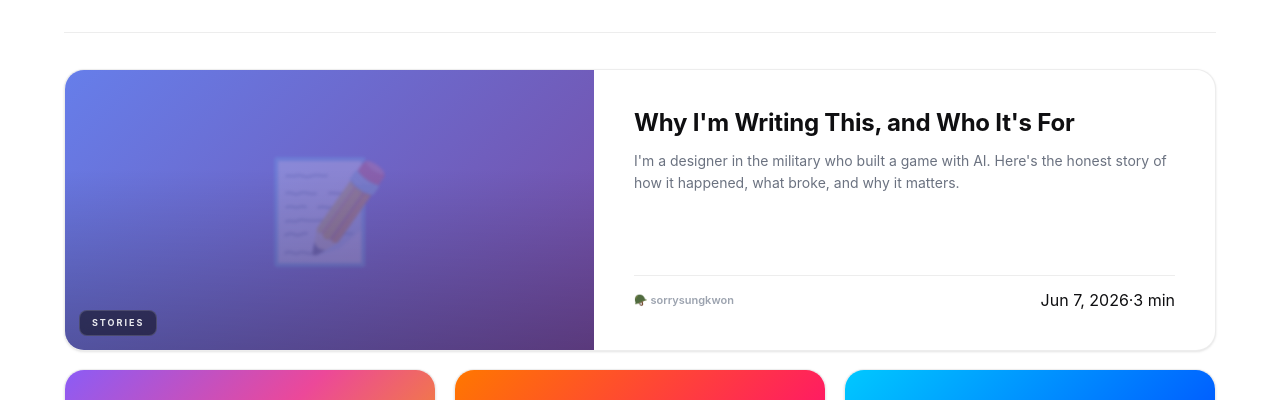
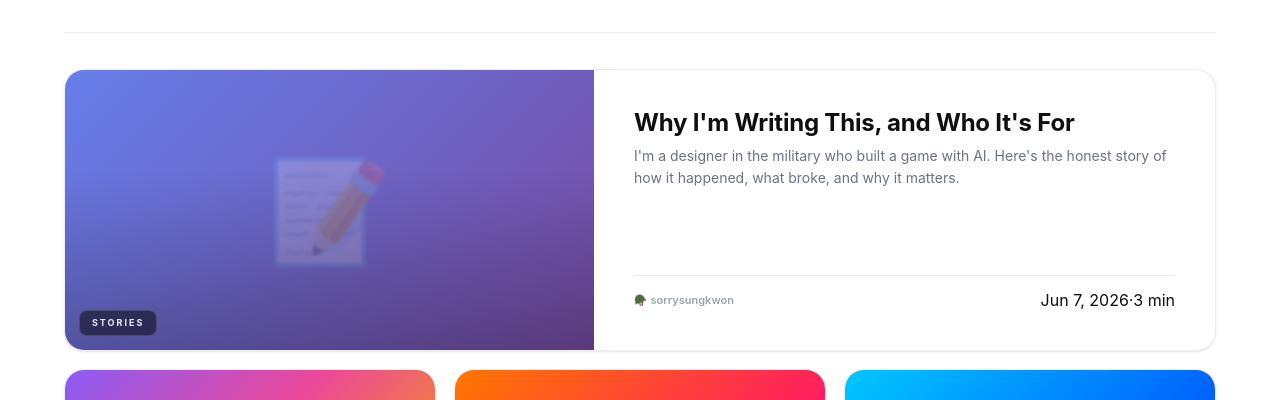
Before and after one commit to sorrysungkwon/glowtris-blog, a Next.js app: page / in a window 1280 px wide. Shown: the part 472-872 px from the top of the page. Built offline with nearby package versions, Linux system fonts and the light colour scheme; a web font is replaced by a local one.

Commit message:
style: reduce gap between post title and description

```diff
--- a/app/globals.css
+++ b/app/globals.css
@@ -376,7 +376,7 @@ button { font-family: inherit; cursor: pointer; }
   flex: 1;
   display: flex;
   flex-direction: column;
-  gap: 9px;
+  gap: 4px;
 }
 .post-title {
   font-size: 16px;
```
